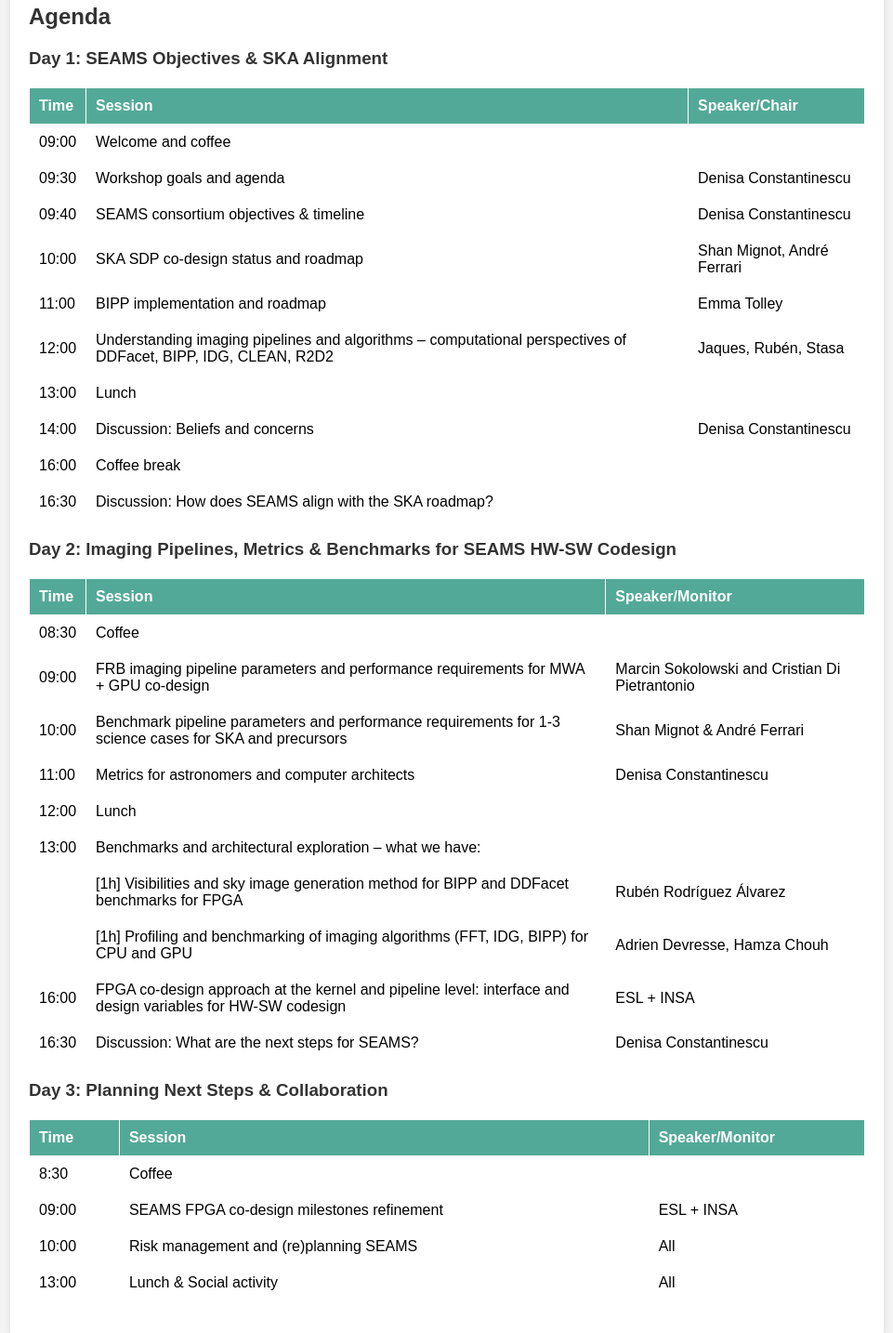
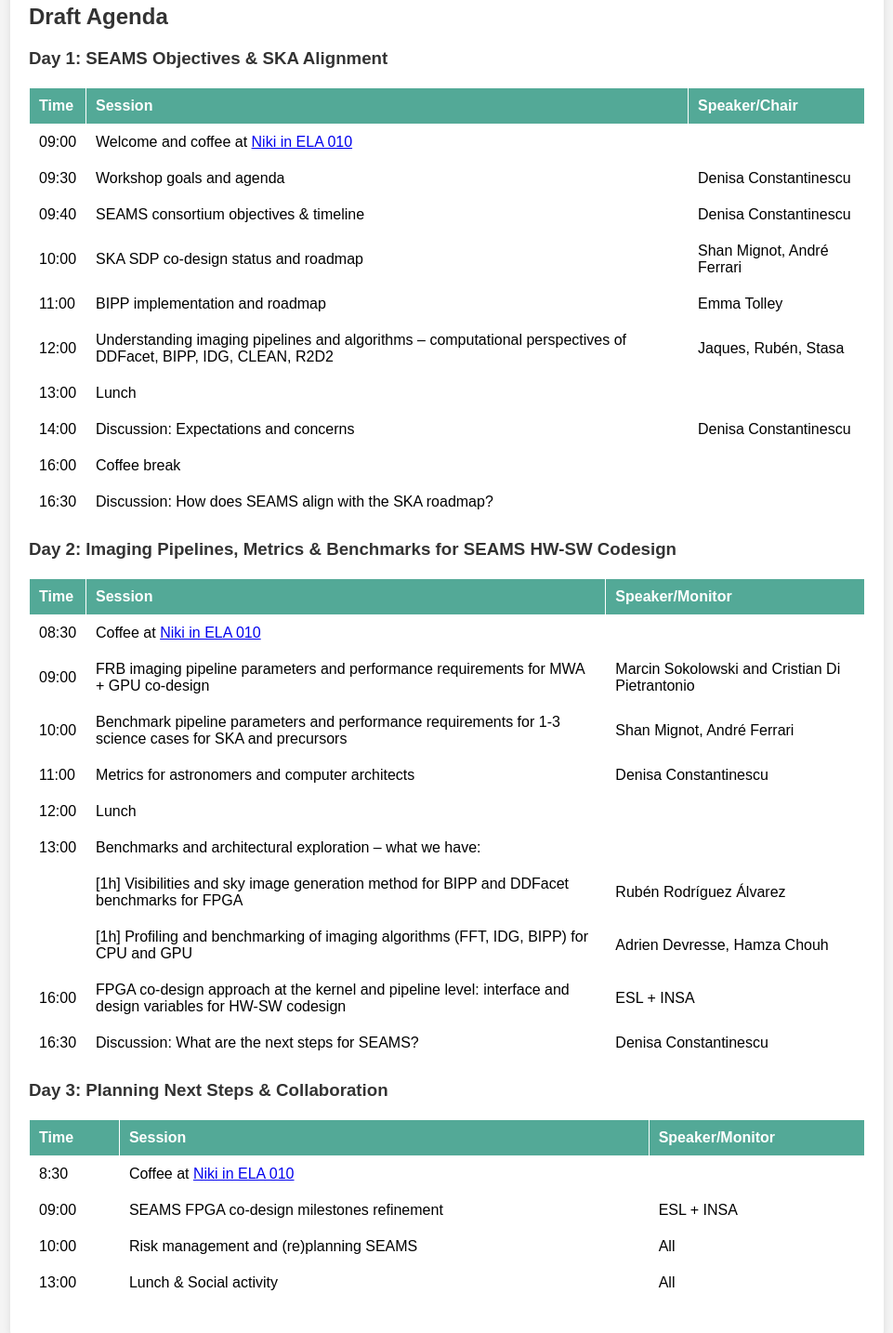
Before and after one commit to SEAMS-Project/seams-workshop-epfl-2025, a plain HTML site: page index.html in a window 1280 px wide. Shown: the part 437-1871 px from the top of the page at 93% size, without its empty margins (159-1120 px from the left). Drawn offline with Linux system fonts and the light colour scheme.

Commit message:
coffee location

```diff
--- a/index.html
+++ b/index.html
@@ -57,7 +57,7 @@
         <p style="text-align: center;" ><strong>Location:</strong> INF 328, EPFL Campus, Lausanne <a href="https://si2.epfl.ch/demichel/si.epfl.ch/files/content/sites/si/files/shared/Seminars/EPFL%20map_INF%20328.pdf" target="_blank"> Venue Map</a></p>
         <p style="text-align: center;"><strong>Zoom Link:</strong> <a href="https://epfl.zoom.us/my/denisa.c" target="_blank">Join via Zoom</a></p>
 
-        <h2>Agenda</h2>
+        <h2>Draft Agenda</h2>
         <h3>Day 1: SEAMS Objectives & SKA Alignment</h3>
         <table>
             <tr>
@@ -67,7 +67,7 @@
             </tr>
             <tr>
                 <td>09:00</td>
-                <td>Welcome and coffee</td>
+                <td>Welcome and coffee at <a href="https://plan.epfl.ch/?room==ELA%20010" target="_blank"> Niki in ELA 010 </a></td>
             </tr>
             <tr>
                 <td>09:30</td>
@@ -100,7 +100,7 @@
             </tr>
             <tr>
                 <td>14:00</td>
-                <td>Discussion: Beliefs and concerns</td>
+                <td>Discussion: Expectations and concerns</td>
                 <td>Denisa Constantinescu</td>
             </tr>
             <tr>
@@ -122,7 +122,7 @@
             </tr>
             <tr>
                 <td>08:30</td>
-                <td>Coffee</td>
+                <td>Coffee at <a href="https://plan.epfl.ch/?room==ELA%20010" target="_blank"> Niki in ELA 010 </a></td>
             </tr>
             <tr>
                 <td>09:00</td>
@@ -132,7 +132,7 @@
             <tr>
                 <td>10:00</td>
                 <td>Benchmark pipeline parameters and performance requirements for 1-3 science cases for SKA and precursors</td>
-                <td>Shan Mignot & André Ferrari</td>
+                <td>Shan Mignot, André Ferrari</td>
             </tr>
             <tr>
                 <td>11:00</td>
@@ -178,7 +178,7 @@
             </tr>
             <tr>
                 <td>8:30</td>
-                <td>Coffee</td>
+                <td>Coffee at <a href="https://plan.epfl.ch/?room==ELA%20010" target="_blank"> Niki in ELA 010 </a></td>
             </tr>
             <tr>
                 <td>09:00</td>
```
